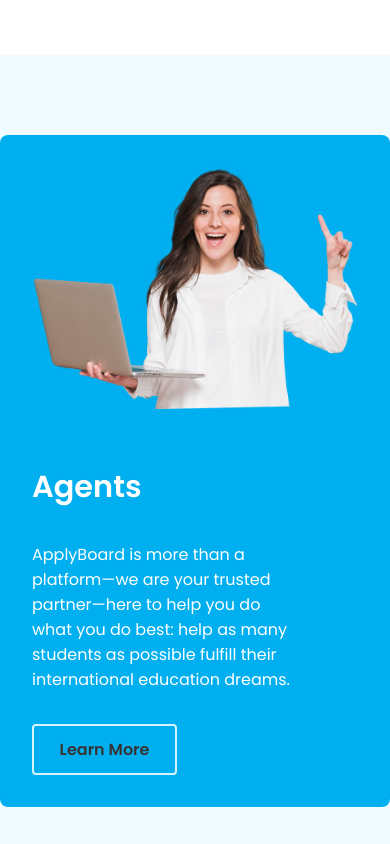
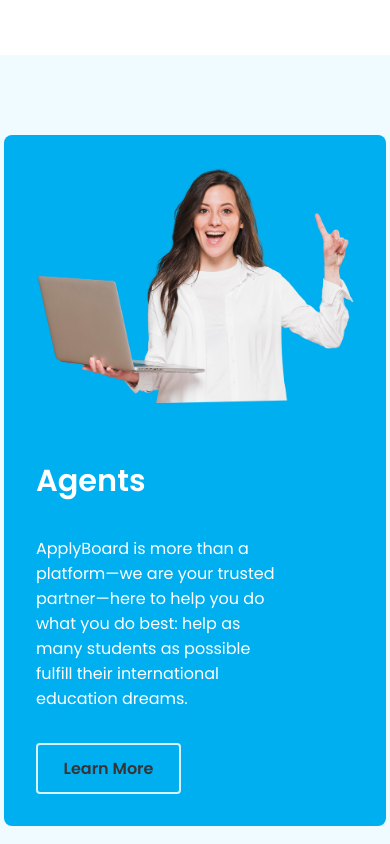
Before and after one commit to thekiwidev/study.hitouch, a website: page index.html in a window 390 px wide. Shown: the part 1520-2364 px from the top of the page. Drawn offline with Linux system fonts and the light colour scheme; no server answers.

Commit message:
that small fix needs a smaller fix

```diff
--- a/style.scss
+++ b/style.scss
@@ -570,7 +570,7 @@
         width: 80%;
 
         @media only screen and (max-width: 850px) {
-          width: 100%;
+          width: 98%;
         }
 
         .glide__arrow {
@@ -586,10 +586,6 @@
 
         .glide__slide {
           align-self: stretch;
-
-          @media only screen and (max-width: 850px) {
-            width: 100%;
-          }
 
           .contents {
             display: flex;
```
Also changed, not shown: css/style.css, 1 other file.
